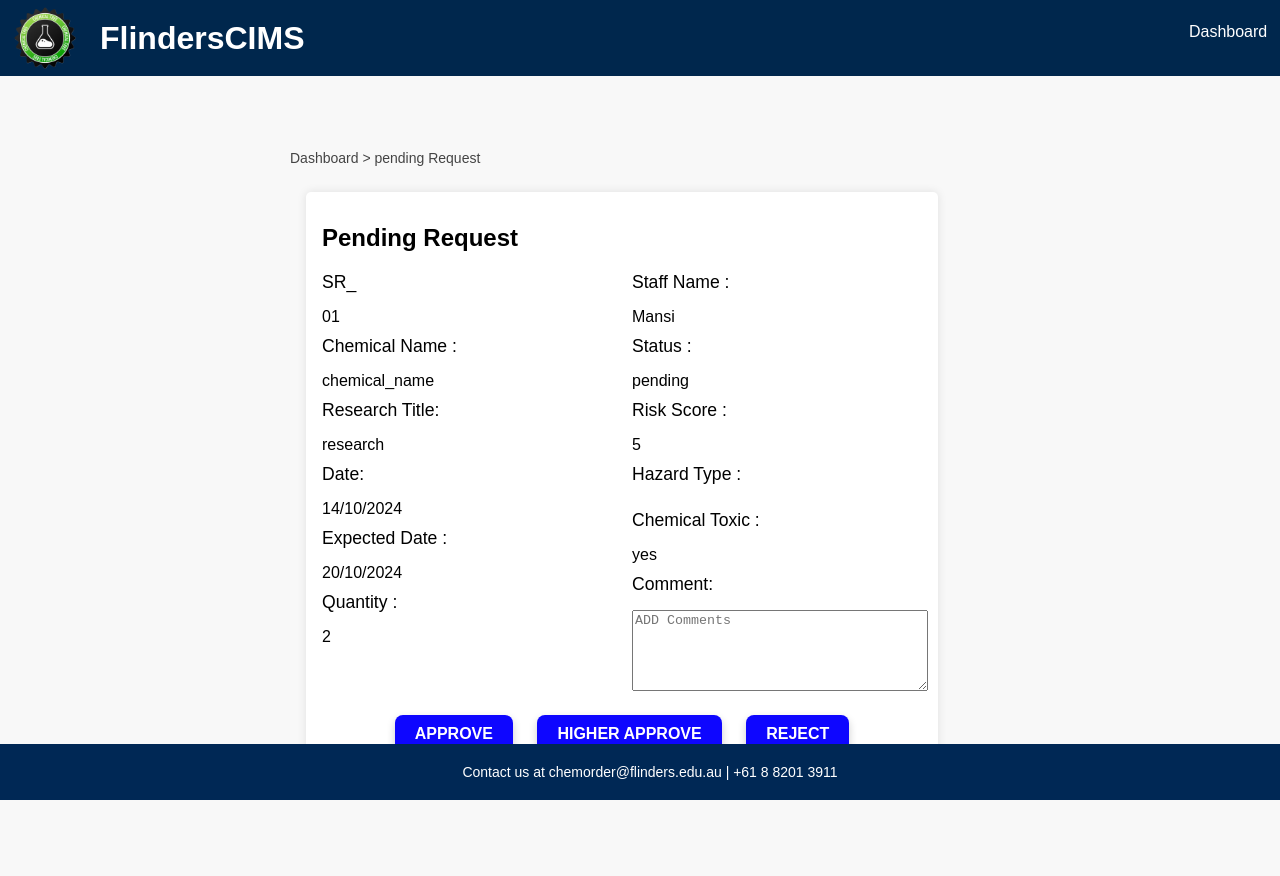
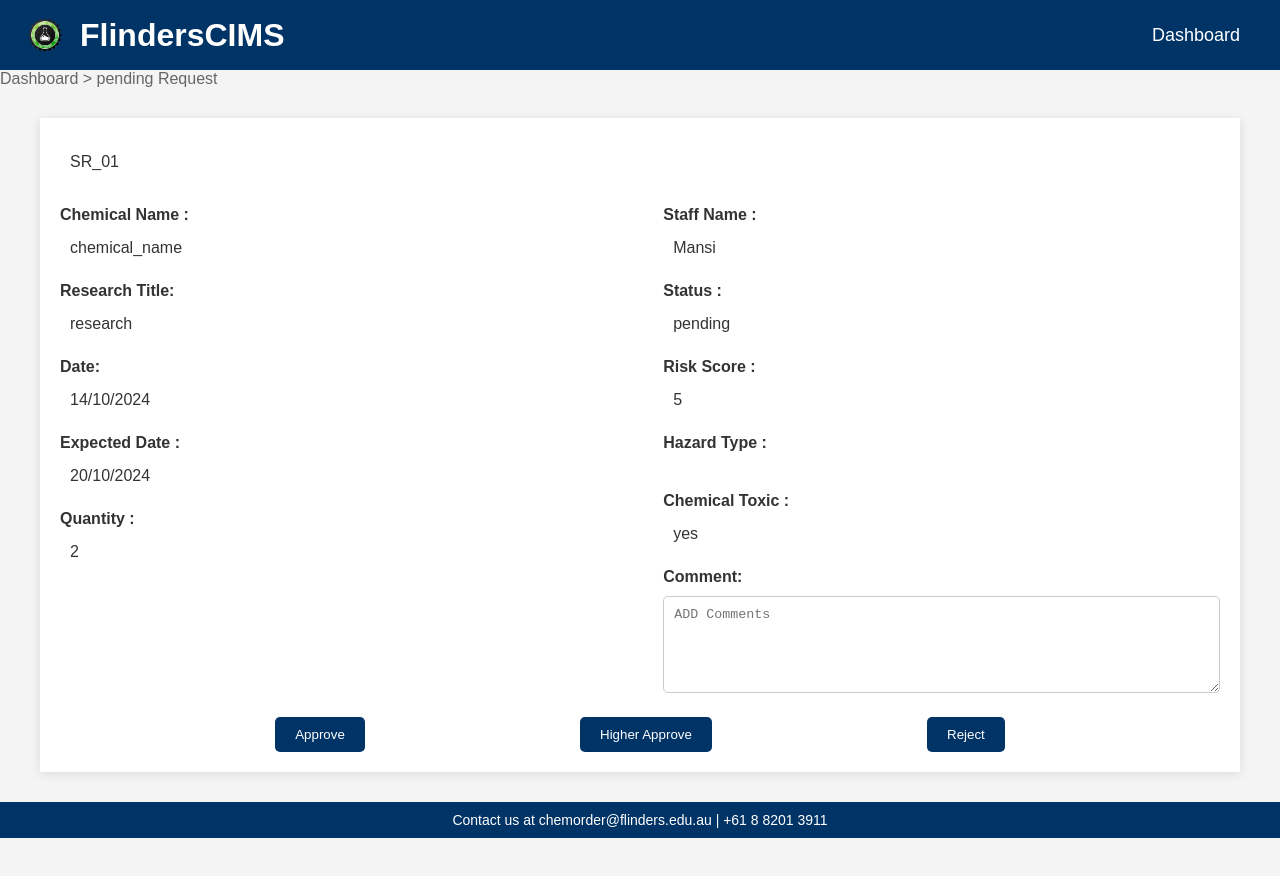
Before and after one commit to flinders-cims/cims-ui, a plain HTML site: page Pending_SR.html in a window 1280 px wide. After the commit the page ends 838 px from the top, so only its background shows below. Drawn offline with Linux system fonts and the light colour scheme; a script that the page names is missing.

Commit message:
update pending

```diff
--- a/Css/Pending_SR.css
+++ b/Css/Pending_SR.css
@@ -1,266 +1,122 @@
+/* Reset some default browser styles */
+* {
+    margin: 0;
+    padding: 0;
+    box-sizing: border-box;
+}
 
-.nav-item{
-    padding: 1%;
+body {
+    font-family: Arial, sans-serif;
+    background-color: #f4f4f4;
+    color: #333;
+}
+
+.header {
+    display: flex;
+    justify-content: space-between;
+    align-items: center;
+    background-color: #003366;
+    color: white;
+    padding: 10px 20px;
+}
+
+.header .logo {
     display: flex;
     align-items: center;
-    justify-content: end;
-    flex: 2;
-    color: #ffffff;
-    text-decoration: none;
-    cursor: pointer;
-    transition: color 0.3s ease;
 }
 
-
-.nav-links {
-    list-style: none;
-    display: ruby;
-    margin-left: 20px;
-    color: white;
-    text-decoration: none;
-}
-.header{
-
-    height: 7%;
-    width: 100%;
-    position: fixed;
-    Left: 0;
-    top: 0;
-    z-index: 900;
-    display: flex;
-    justify-content: space-between;
-    align-items: start;
-    padding: 10px 0;
-    background-color: #00274d;
-    color: #ffffff;
-}
-
-.logo {
-    height: 100%;
-    margin: 0;
-    display: flex;
-    align-items: center;
-    justify-content: center;
-}
-.logo img {
-    height: 90px;
-    WIDTH: 90px;
+.header img {
+    height: 50px;
     margin-right: 10px;
 }
 
-.header-menu .user-icon {
-    width: 100px;
-    height: 10px;
-    background-color: white;
-    border-radius: 50%;
-}
-.container {
-
-    padding: 50px;
-    margin: 100px auto;
-    max-width: 700px;
-    display: flex;
-    flex-direction: column; /* Adjust to column for vertical layout */
-    width: 100%;
+.nav-item {
+    font-size: 18px;
 }
 
-
-
-/* General styling */
-body {
-    font-family: Arial, sans-serif;
-    background-color: #f8f8f8;
-    margin: 20px;
+.nav-links {
+    color: white;
+    text-decoration: none;
+    margin-right: 20px;
 }
 
-
-@keyframes glow {
-    from {
-        box-shadow: 0 0 15px rgba(255, 255, 255, 0.3), 0 0 25px rgba(255, 255, 255, 0.4);
-    }
-    to {
-        box-shadow: 0 0 25px rgba(255, 255, 255, 0.6), 0 0 35px rgba(255, 255, 255, 0.8);
-    }
-}
-/* Form container */
-#pending-request-form {
-    flex: 1; /* Give form most of the available space */
-    padding: 1rem;
-    border-radius: 5px;
-    margin: 1rem;
-}
-form {
-    background-color: #fff;
-    padding: 20px;
-    border-radius: 5px;
-    box-shadow: 0 0 10px rgba(0, 0, 0, 0.1);
-    max-width: 600px;
-    margin: 0 auto;
-}
-.form-section {
-    display: flex;
-    flex-direction: column; /* Create horizontal layout for each section */
-    justify-content: space-between;
-    margin-bottom: 1rem;
-}
-/* Section heading */
-form h1 {
-    font-size: 24px;
-    font-weight: 600;
-    margin-bottom: 10px;
-}
-
-/* Tips link */
-form a {
-    font-size: 14px;
-    color: #0073e6;
-    text-decoration: none;
-}
-
-form a:hover {
+.nav-links:hover {
     text-decoration: underline;
 }
 
-/* Label styling */
-label {
-    display: block;
-    font-weight: 500;
-    margin: 15px 0 5px;
-}
-.submit {
-    text-align: center;
-}
-/* Stylish Submit Button */
-.submit-btn {
-    background-color: #0e06ff;
-    color: #fff;
-    border: none;
-    font-size: 16px;
-    font-weight: bold;
-    text-transform: uppercase;
-    border-radius: 8px;
-    cursor: pointer;
-    box-shadow: 0 4px 8px rgba(0, 0, 0, 0.2);
-    transition: all 0.3s ease-in-out;
-    padding: 10px 20px;
+.container {
+    max-width: 1200px;
+    margin: 30px auto;
+    padding: 20px;
+    background-color: white;
+    box-shadow: 0 2px 10px rgba(0, 0, 0, 0.1);
 }
 
-/* Hover Effect */
-.submit-btn:hover {
-    background-color: #3700b3; /* Darker purple on hover */
-    box-shadow: 0 6px 12px rgba(0, 0, 0, 0.3); /* Deeper shadow */
-    transform: translateY(-3px); /* Lift effect */
+.breadcrumb {
+    margin-bottom: 20px;
+    color: #666;
 }
-
-/* Focus Effect */
-.submit-btn:focus {
-    outline: none; /* Remove default outline */
-    box-shadow: 0 0 0 3px rgba(98, 0, 234, 0.5); /* Purple outline */
-}
-
-
-.breadcrumb {
-    font-size: 14px;
-    margin-bottom: 10px;
-    color: #444;
-}
-
-
-
-
-.footer2 {
-    background-color: #002855;
-    text-align: center;
-    padding: 10px;
-    position: fixed;
-    width: 100%;
-    bottom: 0;
-    left: 0;
-}
-.footer2 p {
-    margin: 0;
-    padding: 10px;
-    font-size: 14px;
-    color: #ffffff;
-}
-
-.slider-container {
-    display: flex;
-    flex-direction: column;
-    align-items: center;
-}
-
-/* Label Styling */
-label {
-    margin-bottom: 15px;
-    font-size: 1.1rem;
-}
-
-
-.options-container {
-    position: absolute;
-    top: 100%;
-    left: 0;
-    right: 0;
-    background-color: #fff;
-    border: 1px solid #ccc;
-    max-height: 150px;
-    overflow-y: auto;
-    display: none;
-    z-index: 1;
-}
-
-.options-container label {
-    display: block;
-    padding: 8px;
-    cursor: pointer;
-}
-
-.options-container label:hover {
-    background-color: #f1f1f1;
-}
-
-input[type="checkbox"] {
-    margin-right: 10px;
-}
-
-#toxicEffectsContainer {
-    margin-top: 20px;
-}
-
-
 
 .form-content {
     display: flex;
     justify-content: space-between;
-    gap: 20px;
 }
 
 .form-left, .form-right {
-    flex: 1;
-    display: flex;
-    flex-direction: column;
+    width: 48%;
 }
 
-.form-left label, .form-right label {
+label {
+    font-weight: bold;
+    margin-top: 10px;
+    display: block;
+}
+
+#SR_NO, #Chemical-Name, #Research-Title, #date, #Expected_date, #Quantity,
+#Staff-Name, #Status, #risk, #hazard, #chemical_toxic {
+    font-size: 16px;
+    margin: 5px 0 15px 0;
+
+    padding: 10px;
+    border-radius: 5px;
+}
+
+textarea {
+    width: 100%;
+    padding: 10px;
+    border-radius: 5px;
+    border: 1px solid #ccc;
     margin-top: 10px;
 }
 
 .submit {
-    text-align: center;
+    display: flex;
+    justify-content: space-evenly;
     margin-top: 20px;
 }
 
 .submit button {
-    margin: 0 10px;
     padding: 10px 20px;
+    background-color: #003366;
+    color: white;
+    border: none;
+    border-radius: 5px;
+    cursor: pointer;
 }
 
-textarea {
-    width: 100%;
+.submit button:hover {
+    background-color: #00509e;
 }
 
 .footer2 {
+    background-color: #003366;
+    color: white;
     text-align: center;
+    padding: 10px 0;
     margin-top: 20px;
+    font-size: 14px;
 }
+
+.footer2 p {
+    margin: 0;
+}
--- a/Pending_SR.html
+++ b/Pending_SR.html
@@ -17,21 +17,20 @@
         <a href="ResearchStaffdash.html" class="nav-links">Dashboard</a>
     </nav>
 </header>
+<div class="breadcrumb">
+    Dashboard &gt; pending Request
+</div>
 <div class="container" >
-    <div class="breadcrumb">
-        Dashboard &gt; pending Request
-    </div>
+    <form id="pending-request-form">
+        <div id="SR_NO">SR_01</div>
 
-    <form id="pending-request-form">
-        <h1>Pending Request</h1>
         <div class="form-content">
+
             <!-- Left section -->
             <div class="form-left">
-                <label for="SR_No">SR_</label>
-                <div id="SR_NO">01</div>
 
                 <label for="Chemical-Name">Chemical Name :</label>
-                <div id="Chemical-Name">chemical_name</div>
+                <div id="Chemical-Name"> chemical_name</div>
 
                 <label for="Research-Title">Research Title:</label>
                 <div id="Research-Title">research</div>
```
